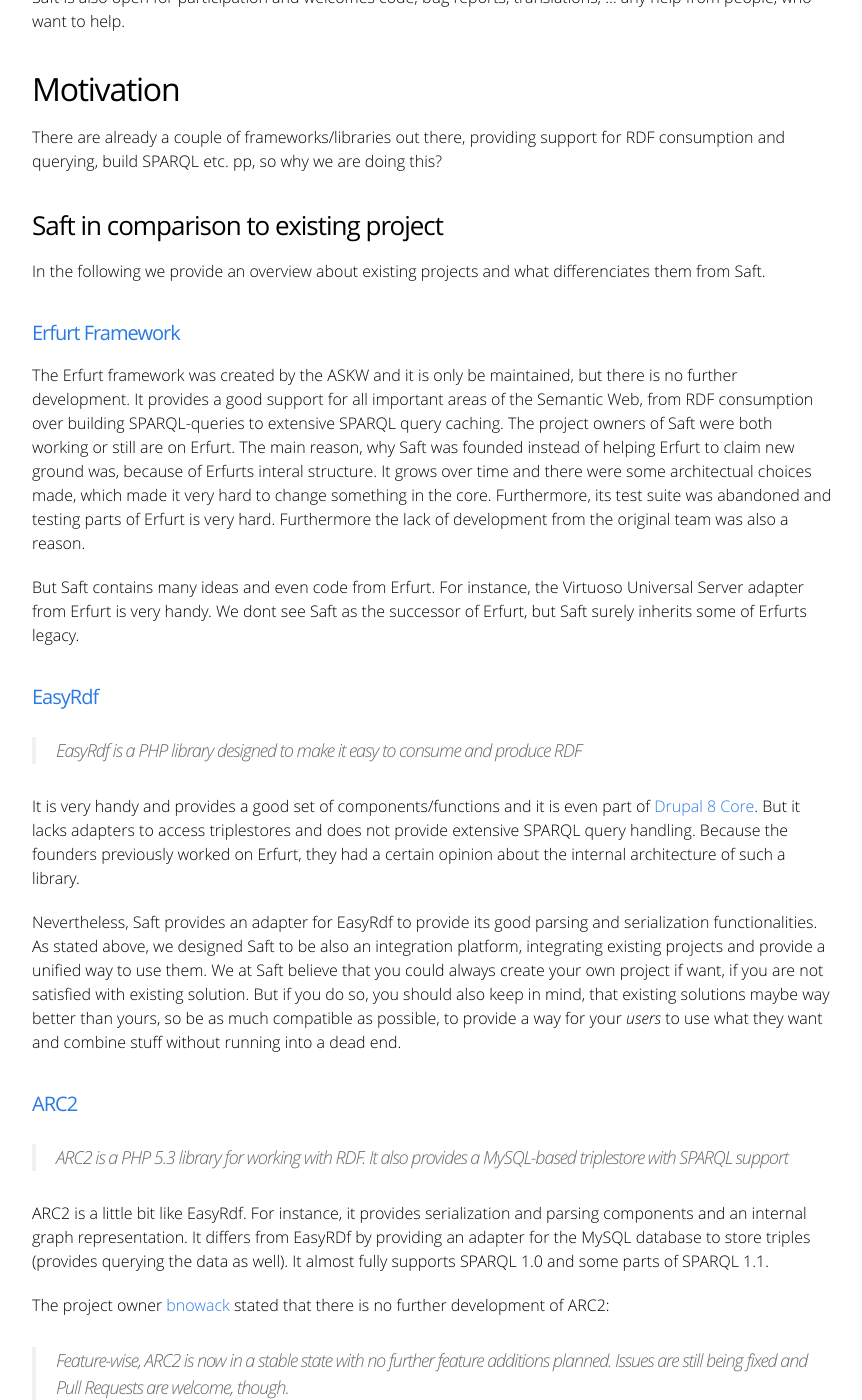
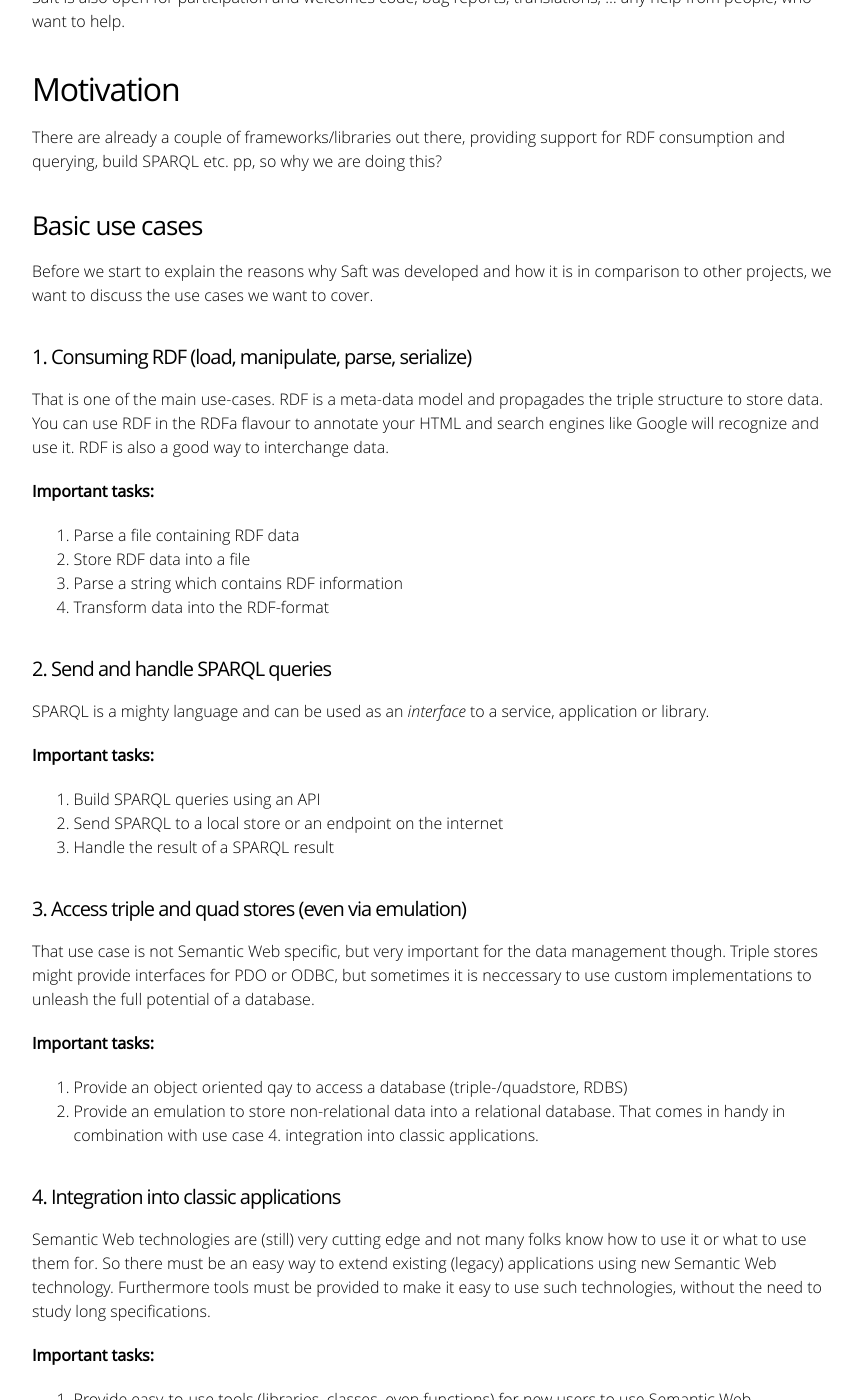
Before and after one commit to SaftIng/safting.github.io, a Jekyll site: the page built from about.md, in a window 1280 px wide and 1400 px high, scrolled down 1773 px. Shown: the whole window, without its empty margins (208-1070 px from the left). Built offline with Jekyll 4.4.1, drawn with Linux system fonts in a browser that asks for light colours; some of the changed text lies outside the part shown.

Commit message:
Update about.md

```diff
--- a/about.md
+++ b/about.md
@@ -39,9 +39,53 @@ Saft is also open for participation and welcomes code, bug reports, translations
 
 There are already a couple of frameworks/libraries out there, providing support for RDF consumption and querying, build SPARQL etc. pp, so why we are doing this?
 
+### Basic use cases
+
+Before we start to explain the reasons why Saft was developed and how it is in comparison to other projects, we want to discuss the use cases we want to cover.
+
+#### 1. Consuming RDF (load, manipulate, parse, serialize)
+
+That is one of the main use-cases. RDF is a meta-data model and propagades the triple structure to store data. You can use RDF in the RDFa flavour to annotate your HTML and search engines like Google will recognize and use it. RDF is also a good way to interchange data.
+
+**Important tasks:**
+
+1. Parse a file containing RDF data
+2. Store RDF data into a file
+3. Parse a string which contains RDF information
+4. Transform data into the RDF-format
+
+#### 2. Send and handle SPARQL queries
+
+SPARQL is a mighty language and can be used as an *interface* to a service, application or library.
+
+**Important tasks:**
+
+1. Build SPARQL queries using an API
+2. Send SPARQL to a local store or an endpoint on the internet
+3. Handle the result of a SPARQL result
+
+#### 3. Access triple and quad stores (even via emulation)
+
+That use case is not Semantic Web specific, but very important for the data management though. Triple stores might provide interfaces for PDO or ODBC, but sometimes it is neccessary to use custom implementations to unleash the full potential of a database.
+
+**Important tasks:**
+1. Provide an object oriented qay to access a database (triple-/quadstore, RDBS)
+2. Provide an emulation to store non-relational data into a relational database. That comes in handy in combination with use case 4. integration into classic applications.
+
+#### 4. Integration into classic applications
+
+Semantic Web technologies are (still) very cutting edge and not many folks know how to use it or what to use them for. So there must be an easy way to extend existing (legacy) applications using new Semantic Web technology. Furthermore tools must be provided to make it easy to use such technologies, without the need to study long specifications.
+
+**Important tasks:**
+
+1. Provide easy-to-use tools (libraries, classes, even functions) for new users to use Semantic Web technologies inside his application
+2. Provide tools to to transform non-RDF data into the RDF format
+3. Support open standards and try to provide at least one working implementation, so the user is able to test and use it
+
+
 ### Saft in comparison to existing project
 
-In the following we provide an overview about existing projects and what differenciates them from Saft.
+After we described the basic use cases, we think are important to support, we provide an overview about existing projects and what differenciates them from Saft. The following overview was made with that use cases in mind.
 
 #### [Erfurt Framework](https://github.com/AKSW/Erfurt)
 
```
